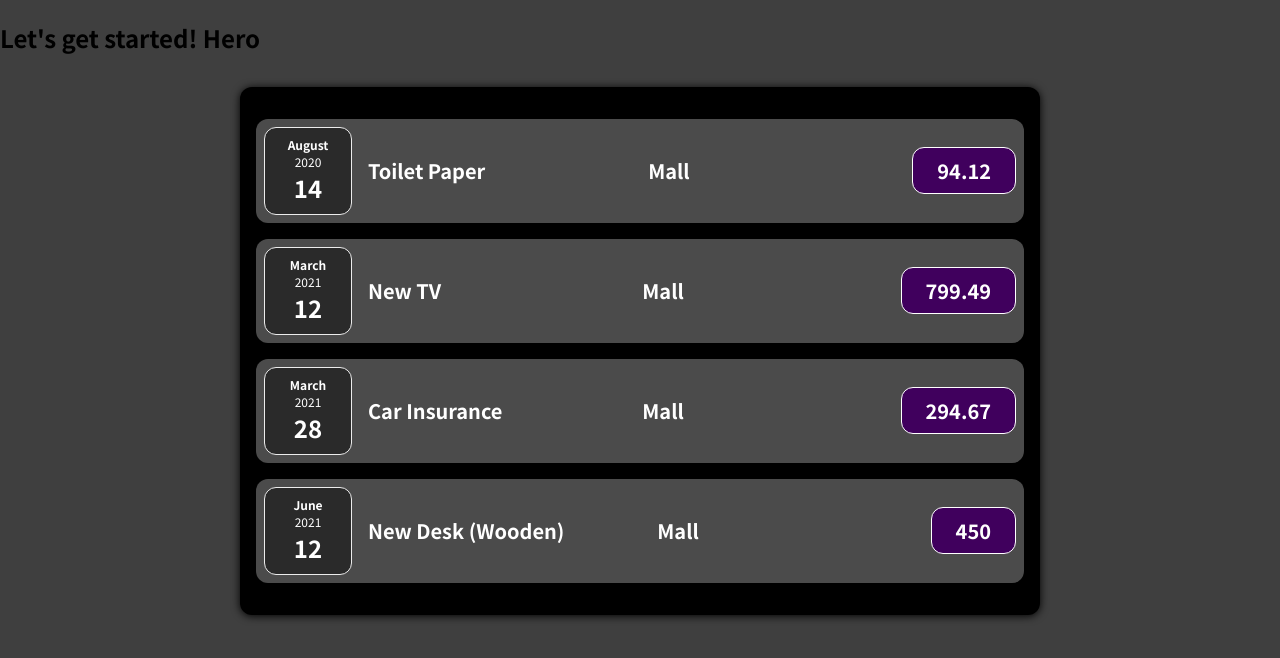
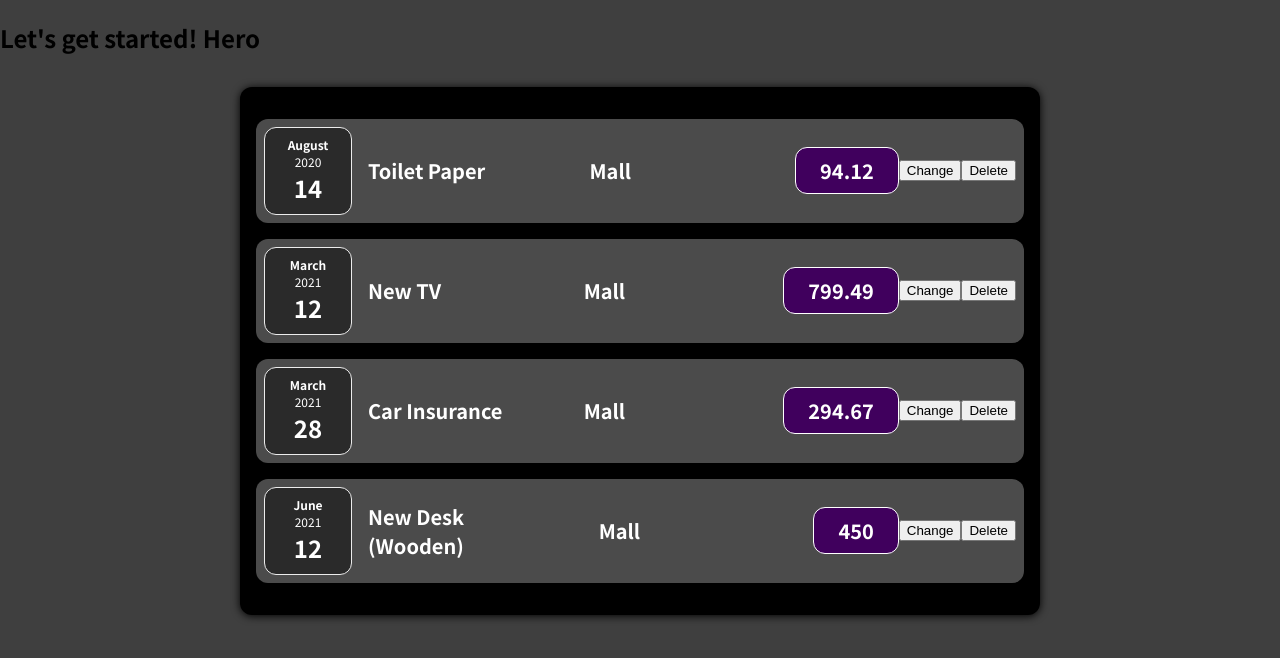
Before and after one commit to Rajat124/react-guide, a JavaScript app: page / in a window 1280 px wide. Shown: the top 658 px of the page. Built offline with nearby package versions, Linux system fonts and the light colour scheme.

Commit message:
Adding Event Listeners

```diff
--- a/src/components/Expense/ExpenseItem.js
+++ b/src/components/Expense/ExpenseItem.js
@@ -4,6 +4,10 @@ import ExpenseDetails from "./ExpenseDetails";
 import Card from "../UI/Card";
 
 const ExpenseItem = (props) => {
+  const clickHandler = () => {
+    console.log("clicked!!!");
+  };
+
   return (
     <Card className="expense-item">
       <ExpenseDate date={props.date} />
@@ -12,6 +16,14 @@ const ExpenseItem = (props) => {
         location={props.location}
         title={props.title}
       />
+      <button onClick={clickHandler}>Change</button>
+      <button
+        onClick={() => {
+          console.log("Delete");
+        }}
+      >
+        Delete
+      </button>
     </Card>
   );
 };
```
